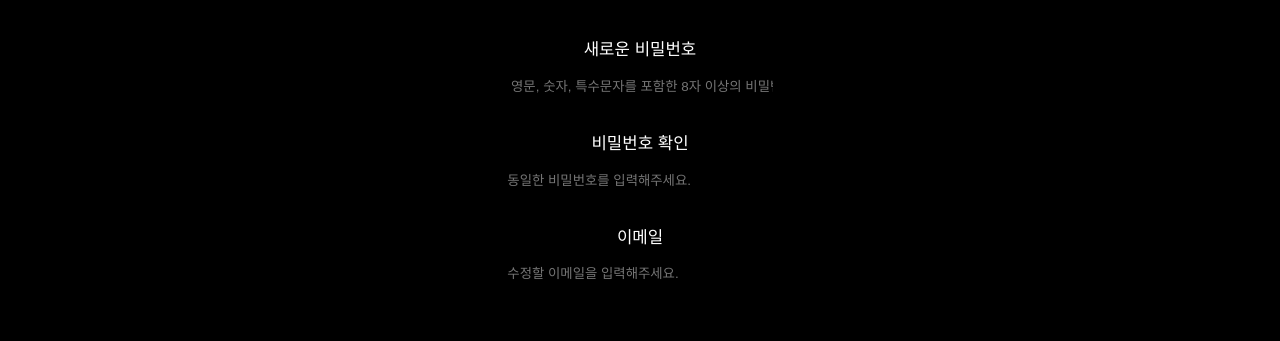
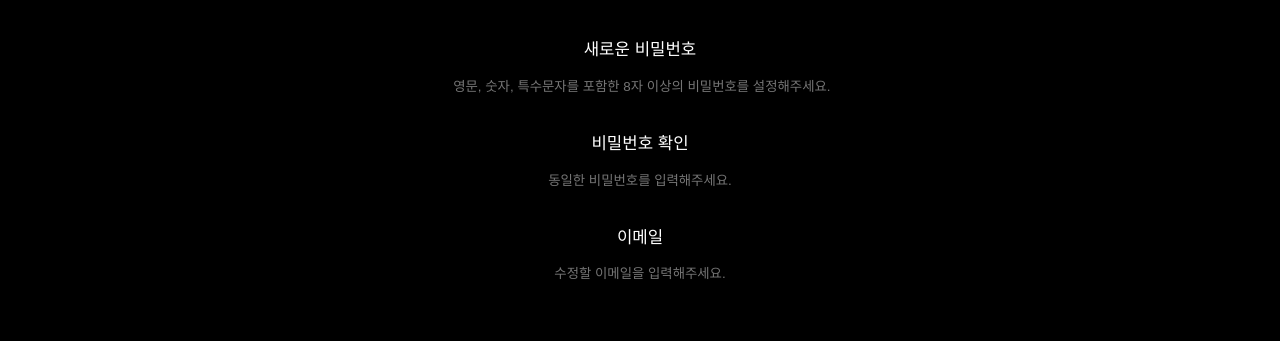
Before and after one commit to EVISION-EWHA/EVISION-website, a React (Create React App) app: page /modify in a window 1280 px wide. Shown: the part 242-583 px from the top of the page. Built offline with nearby package versions, Linux system fonts and the light colour scheme; no server answers.

Commit message:
230223 개인정보수정부분 수정

```diff
--- a/src/pages/Modify/Modify.jsx
+++ b/src/pages/Modify/Modify.jsx
@@ -12,7 +12,7 @@ function Modify() {
 
   const [state, setState] = useState({
     userId: localStorage.getItem("userId"),
-    userPw: localStorage.getItem("userPw"),
+    userPw: "",
     userRePw: "",
     email: "",
   });
@@ -70,6 +70,9 @@ function Modify() {
     // event.preventDefault();
     console.log("change submit");
 
+    if(state.userId ===""){
+      state.userId = localStorage.getItem("userId");
+    }
     if (state.email === "") {
       state.email = location.state.email;
     }
--- a/src/pages/Modify/mypage.css
+++ b/src/pages/Modify/mypage.css
@@ -50,11 +50,13 @@
 
 .Modify input {
   font-size: 2rem;
-  width: 40rem;
+  text-align: center;
+  width: 80rem;
   height: 5rem;
   margin-top: 10px;
   background-color: black;
   color: white;
   border: none;
   resize: none;
+
 }
```
